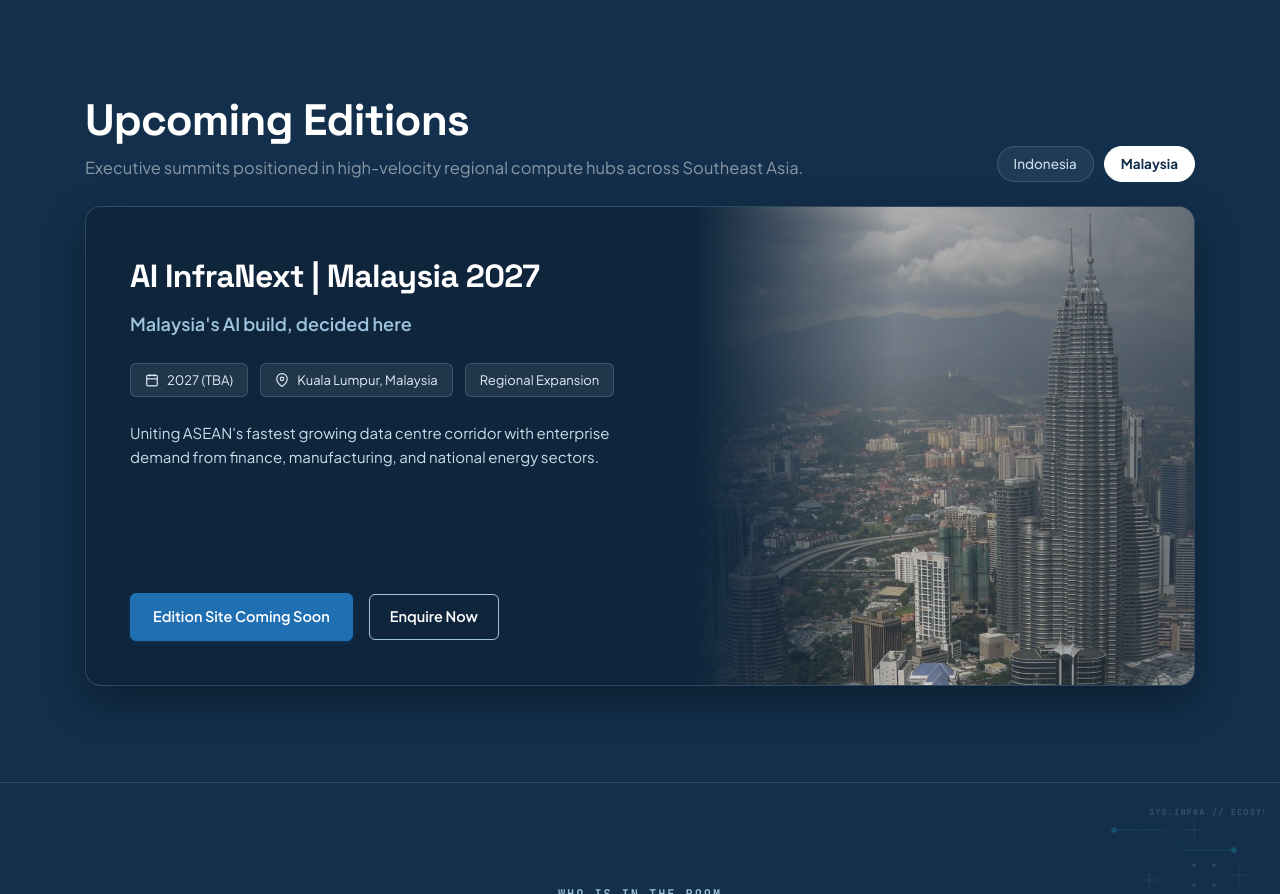
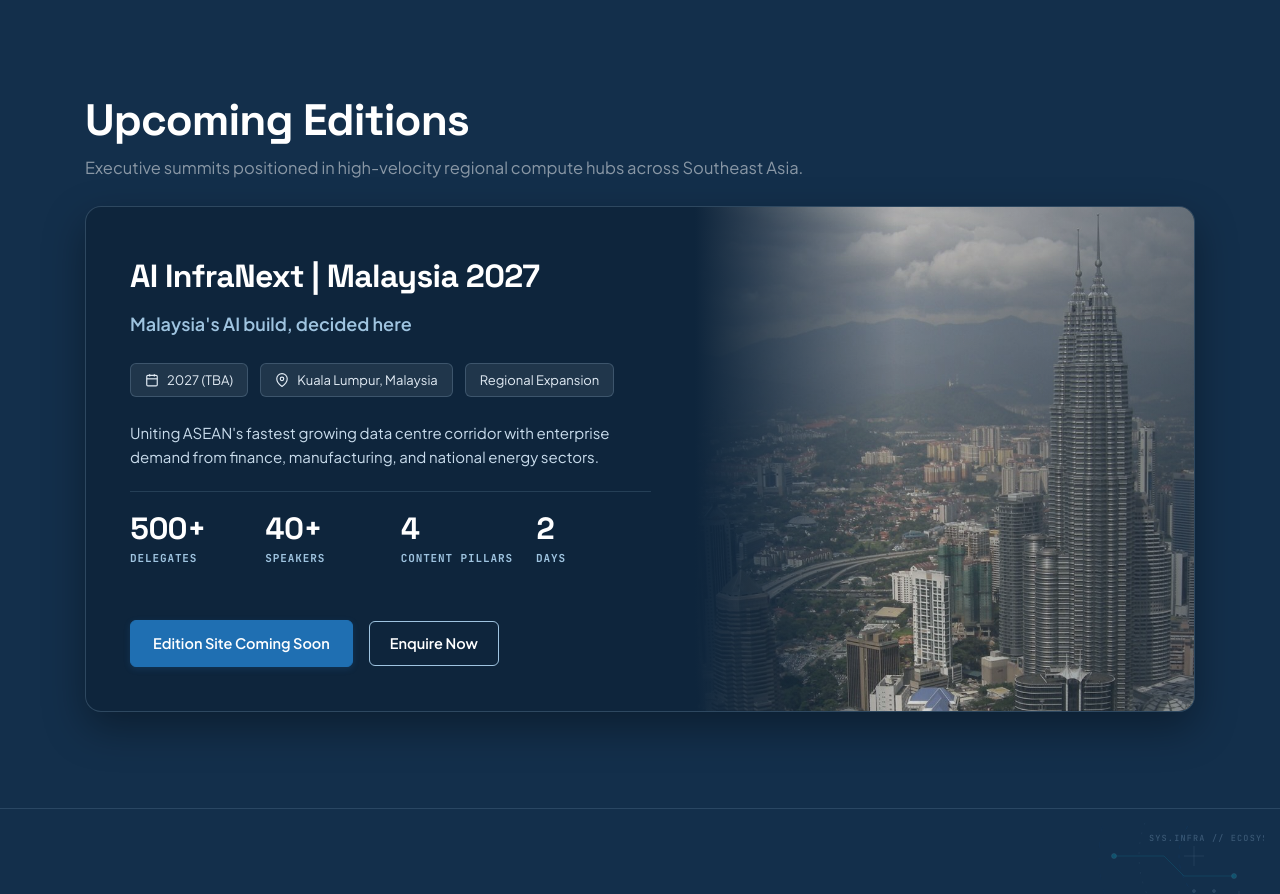
Before and after one commit to Trescon-Events/AI-Infranext-Series, a website: page index.html in a window 1280 px wide. Shown: the part 2758-3652 px from the top of the page. Drawn offline with Linux system fonts and the light colour scheme.

Commit message:
Remove edition tabs and add edition scale metrics into edition card

```diff
--- a/assets/css/infranext-theme.css
+++ b/assets/css/infranext-theme.css
@@ -981,7 +981,47 @@ a, a:hover, a:focus, a:active {
   font-size: 15px;
   color: #C9DCEC;
   line-height: 1.6;
-  margin-bottom: 32px;
+  margin-bottom: 0;
+}
+
+.ain-edition-metrics-grid {
+  display: grid;
+  grid-template-columns: repeat(4, 1fr);
+  gap: 20px;
+  margin: 22px 0 28px;
+  padding-top: 20px;
+  border-top: 1px solid rgba(159, 196, 224, 0.16);
+}
+
+.ain-edition-metric-item {
+  display: flex;
+  flex-direction: column;
+}
+
+.ain-edition-metric-num {
+  font-family: "Space Grotesk", sans-serif;
+  font-size: clamp(24px, 2.4vw, 32px);
+  font-weight: 800;
+  color: #FFFFFF;
+  line-height: 1.1;
+  margin-bottom: 4px;
+  font-variant-numeric: tabular-nums;
+}
+
+.ain-edition-metric-label {
+  font-family: "JetBrains Mono", monospace;
+  font-size: 11px;
+  font-weight: 700;
+  color: #9FC4E0;
+  letter-spacing: 0.08em;
+  text-transform: uppercase;
+}
+
+@media (max-width: 575px) {
+  .ain-edition-metrics-grid {
+    grid-template-columns: repeat(2, 1fr);
+    gap: 16px 12px;
+  }
 }
 
 .ain-edition-stats-box {
--- a/index.html
+++ b/index.html
@@ -229,18 +229,11 @@
     <!-- Section 3: Editions & Markets -->
     <section class="section-dark" id="editions">
       <div class="container">
-        <div class="row align-items-end mb-4">
-          <div class="col-lg-8">
-            <h2 class="section-title text-white mb-2">Upcoming Editions</h2>
-            <p class="text-white-50 m-0 ain-upcoming-desc" style="font-size: 16.5px;">
-              Executive summits positioned in high-velocity regional compute hubs across Southeast Asia.
-            </p>
-          </div>
-          <div class="col-lg-4 text-lg-right mt-3 mt-lg-0">
-            <div class="ain-market-pills-row" id="marketPills">
-              <!-- Tabs populated by JS -->
-            </div>
-          </div>
+        <div class="mb-4">
+          <h2 class="section-title text-white mb-2">Upcoming Editions</h2>
+          <p class="text-white-50 m-0 ain-upcoming-desc" style="font-size: 16.5px; max-width: 780px;">
+            Executive summits positioned in high-velocity regional compute hubs across Southeast Asia.
+          </p>
         </div>
 
         <!-- Interactive Editions Stage -->
@@ -265,6 +258,26 @@
               <p class="ain-edition-desc" id="editionDesc">
                 Convening national policymakers, hyperscalers, data centre developers, and enterprise CIOs to accelerate Indonesia's digital sovereign infrastructure and enterprise AI readiness.
               </p>
+
+              <!-- Edition Scale Metrics -->
+              <div class="ain-edition-metrics-grid">
+                <div class="ain-edition-metric-item">
+                  <div class="ain-edition-metric-num">500+</div>
+                  <div class="ain-edition-metric-label">DELEGATES</div>
+                </div>
+                <div class="ain-edition-metric-item">
+                  <div class="ain-edition-metric-num">40+</div>
+                  <div class="ain-edition-metric-label">SPEAKERS</div>
+                </div>
+                <div class="ain-edition-metric-item">
+                  <div class="ain-edition-metric-num">4</div>
+                  <div class="ain-edition-metric-label">CONTENT PILLARS</div>
+                </div>
+                <div class="ain-edition-metric-item">
+                  <div class="ain-edition-metric-num">2</div>
+                  <div class="ain-edition-metric-label">DAYS</div>
+                </div>
+              </div>
             </div>
 
             <div class="ain-edition-actions">
```
